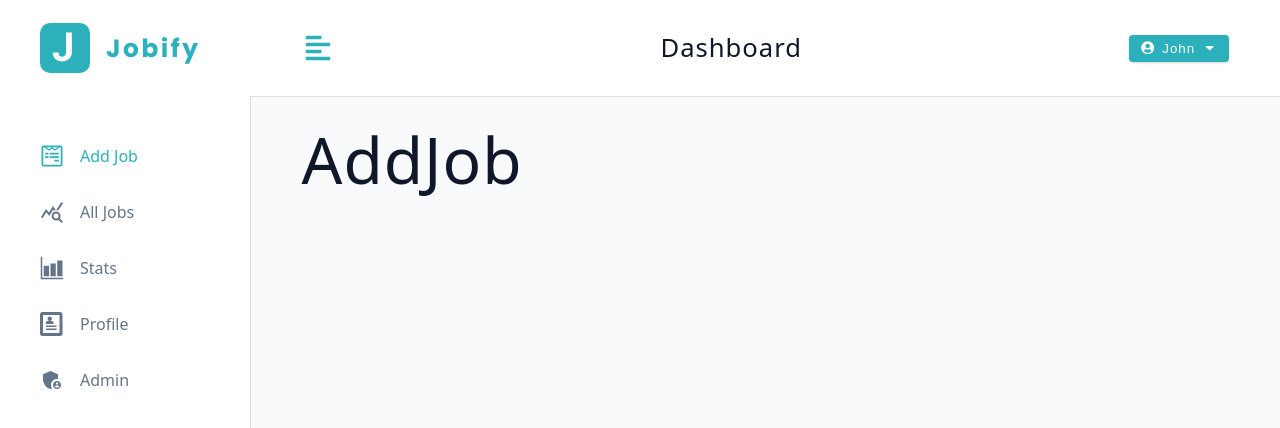
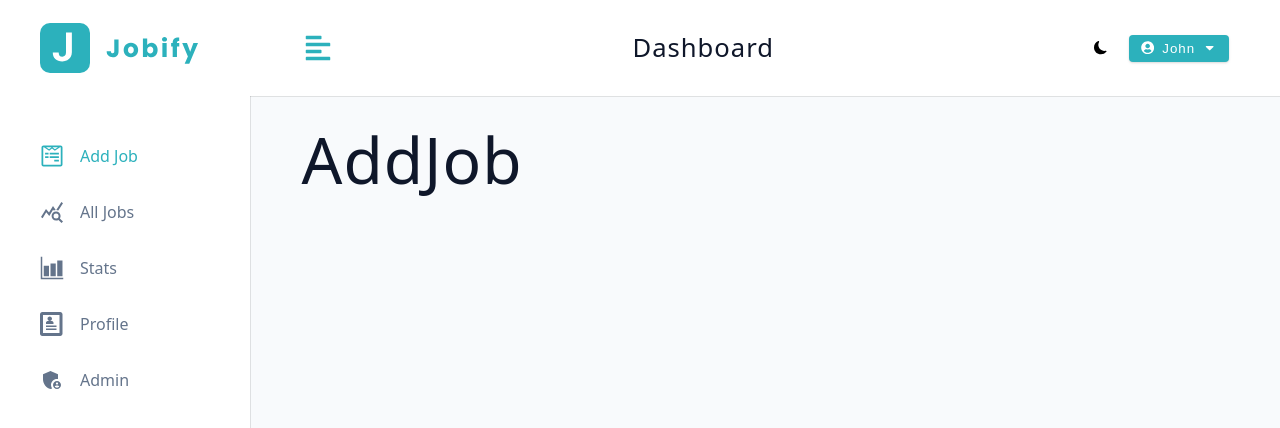
Before and after one commit to bognikk/MERN-Jobify, a React (Create React App) app in the folder FRONT/: page /dashboard in a window 1280 px wide. Shown: the top 428 px of the page. Built offline with nearby package versions, Linux system fonts and the light colour scheme; the HTML template or start-up script is replaced by a standard one.

Commit message:
dark theme

```diff
--- a/FRONT/src/App.js
+++ b/FRONT/src/App.js
@@ -15,6 +15,14 @@ import {
 	EditJob,
 } from "./pages";
 
+const checkDefaultTheme = () => {
+	const isDarkTheme = localStorage.getItem("darkTheme") === "true";
+	document.body.classList.toggle("dark-theme", isDarkTheme);
+	return isDarkTheme;
+};
+
+const isDarkThemeEnabled = checkDefaultTheme();
+
 const router = createBrowserRouter([
 	{
 		path: "/",
@@ -26,7 +34,7 @@ const router = createBrowserRouter([
 			{ path: "login", element: <Login /> },
 			{
 				path: "dashboard",
-				element: <DashboardLayout />,
+				element: <DashboardLayout isDarkThemeEnabled={isDarkThemeEnabled} />,
 				children: [
 					{ index: true, element: <AddJob /> },
 					{
--- a/FRONT/src/components/Navbar/Navbar.jsx
+++ b/FRONT/src/components/Navbar/Navbar.jsx
@@ -1,5 +1,6 @@
 import Logo from "../UI/Logo/Logo";
 import LogoutContainer from "../LogoutContainer/LogoutContainer";
+import ThemeToggle from "../ThemeToggle/ThemeToggle";
 
 import { FaAlignLeft } from "react-icons/fa";
 import "./Navbar.scss";
@@ -18,6 +19,7 @@ const Navbar = () => {
 					<h4 className="logo-text">dashboard</h4>
 				</div>
 				<div className="btn-container">
+					<ThemeToggle />
 					<LogoutContainer />
 				</div>
 			</div>
--- /dev/null
+++ b/FRONT/src/components/ThemeToggle/ThemeToggle.jsx
@@ -0,0 +1,19 @@
+import { BsFillSunFill, BsFillMoonFill } from "react-icons/bs";
+import { useDashboardContext } from "../../pages/DashboardLayout/DashboardLayout";
+
+import "./ThemeToggle.scss";
+
+const ThemeToggle = () => {
+	const { isDarkTheme, toggleDarkTheme } = useDashboardContext();
+
+	return (
+		<button className="themeToggleButton" onClick={toggleDarkTheme}>
+			{isDarkTheme ? (
+				<BsFillSunFill className="toggle-icon" />
+			) : (
+				<BsFillMoonFill />
+			)}
+		</button>
+	);
+};
+export default ThemeToggle;
--- /dev/null
+++ b/FRONT/src/components/ThemeToggle/ThemeToggle.scss
@@ -0,0 +1,14 @@
+.themeToggleButton {
+	display: grid;
+	place-items: center;
+	width: 3.5rem;
+	height: 2rem;
+	border-color: transparent;
+	background: transparent;
+	cursor: pointer;
+
+	.toggle-icon {
+		font-size: 1.15rem;
+		color: var(--text-color);
+	}
+}
--- a/FRONT/src/pages/DashboardLayout/DashboardLayout.jsx
+++ b/FRONT/src/pages/DashboardLayout/DashboardLayout.jsx
@@ -9,14 +9,17 @@ import "./DashboardLayout.scss";
 
 const DashboardContext = createContext();
 
-function DashboardLayout() {
+function DashboardLayout({ isDarkThemeEnabled }) {
 	const user = { name: "john" };
 
 	const [showSidebar, setShowSidebar] = useState(false);
-	const [isDarkTheme, setIsDarkTheme] = useState(false);
+	const [isDarkTheme, setIsDarkTheme] = useState(isDarkThemeEnabled);
 
 	const toggleDarkTheme = () => {
-		console.log("toggle dark theme");
+		const newDarkTheme = !isDarkTheme;
+		setIsDarkTheme(newDarkTheme);
+		document.body.classList.toggle("dark-theme", newDarkTheme);
+		localStorage.setItem("darkTheme", newDarkTheme);
 	};
 
 	const toggleSidebar = () => {
```
